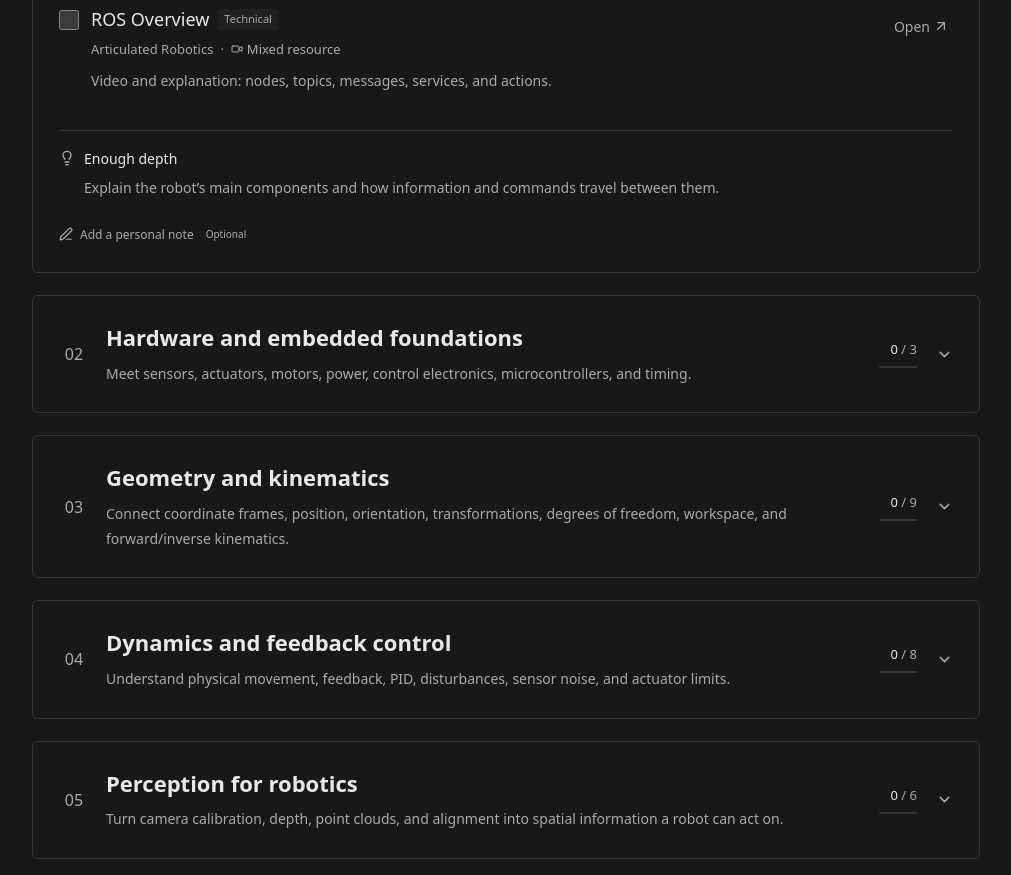
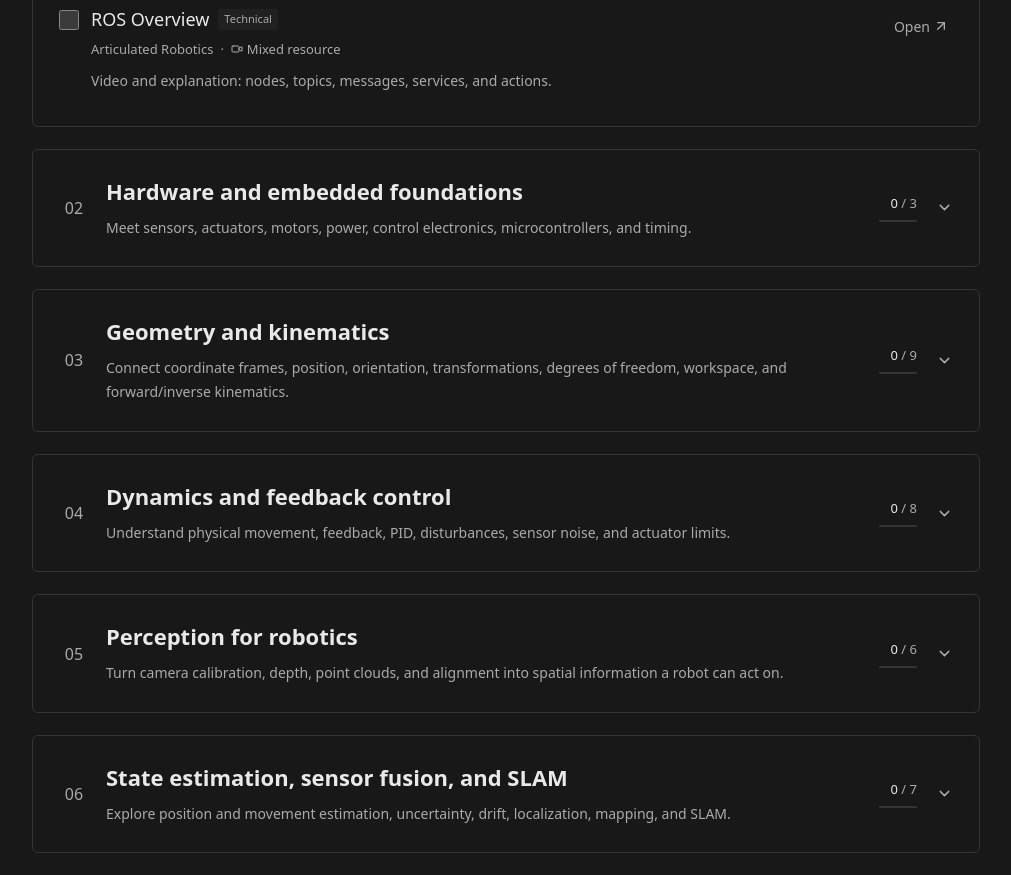
Before and after one commit to Mohamed-ahmed-shokry/RoboAtlas, a React (Vite) app: page / in a window 1280 px wide. Shown: the part 840-1715 px from the top of the page, without its empty margins (258-1269 px from the left). Built offline with nearby package versions, Linux system fonts and the light colour scheme.

Commit message:
feat: remove stage notes and depth guidance

```diff
--- a/src/App.tsx
+++ b/src/App.tsx
@@ -165,7 +165,7 @@
               <p>
                 {next
                   ? `${next.resource.creator} · ${next.resource.format}`
-                  : "Revisit any stage, reflect on your notes, and pick two experiments to try next."}
+                  : "Revisit any stage and pick two experiments to try next."}
               </p>
               {next?.resource.selection && (
                 <p className="continue-selection">{next.resource.selection}</p>
@@ -325,7 +325,6 @@
                     number={index + 1}
                     expanded={filtering || progress.expanded.includes(stage.id)}
                     completed={progress.completed}
-                    note={progress.notes[stage.id] ?? ""}
                     filters={filters}
                     highlighted={highlighted}
                     onExpand={() => {
@@ -346,12 +345,6 @@
                       update((previous) => toggleUnits(previous, ids))
                     }
                     onOpen={openUnit}
-                    onNote={(note) =>
-                      update((previous) => ({
-                        ...previous,
-                        notes: { ...previous.notes, [stage.id]: note },
-                      }))
-                    }
                   />
                 ),
             )}
--- a/src/components/StageSection.tsx
+++ b/src/components/StageSection.tsx
@@ -1,5 +1,4 @@
-import { useState } from "react";
-import { Check, ChevronDown, Lightbulb, PenLine } from "lucide-react";
+import { Check, ChevronDown } from "lucide-react";
 import type { Stage } from "../data/curriculum";
 import { countProgress } from "../lib/progress";
 import type { Filters } from "../lib/progress";
@@ -10,13 +9,11 @@
   number: number;
   expanded: boolean;
   completed: string[];
-  note: string;
   filters: Filters;
   highlighted: string | null;
   onExpand: () => void;
   onToggle: (ids: string[]) => void;
   onOpen: (id: string) => void;
-  onNote: (note: string) => void;
 }
 
 export function StageSection({
@@ -24,15 +21,12 @@
   number,
   expanded,
   completed,
-  note,
   filters,
   highlighted,
   onExpand,
   onToggle,
   onOpen,
-  onNote,
 }: Props) {
-  const [notesOpen, setNotesOpen] = useState(Boolean(note));
   const progress = countProgress(
     stage.resources.flatMap((resource) =>
       resource.units.map((unit) => unit.id),
@@ -92,43 +86,6 @@
               />
             ))}
           </div>
-          <div className="enough-depth">
-            <Lightbulb size={16} aria-hidden="true" />
-            <p>
-              <strong>Enough depth</strong>
-              {stage.enough}
-            </p>
-          </div>
-          <div className="stage-note">
-            <button
-              className="note-toggle"
-              onClick={() => setNotesOpen(!notesOpen)}
-              aria-expanded={notesOpen}
-              aria-controls={`note-area-${stage.id}`}
-            >
-              <PenLine size={14} aria-hidden="true" />
-              {note ? "Your stage note" : "Add a personal note"}
-              <span>Optional</span>
-            </button>
-            {notesOpen && (
-              <div id={`note-area-${stage.id}`} className="note-area">
-                <label htmlFor={`note-${stage.id}`}>
-                  Interesting / unclear / want to try
-                </label>
-                <textarea
-                  id={`note-${stage.id}`}
-                  value={note}
-                  maxLength={20000}
-                  rows={3}
-                  placeholder="A question, an idea, a robot you want to build…"
-                  onChange={(event) => onNote(event.target.value)}
-                />
-                <span className="note-hint">
-                  Plain text · saved with your progress
-                </span>
-              </div>
-            )}
-          </div>
         </div>
       )}
     </section>
--- a/src/styles.css
+++ b/src/styles.css
@@ -715,75 +715,6 @@
   line-height: 1.8;
   margin: 8px 0;
 }
-.enough-depth {
-  display: flex;
-  align-items: flex-start;
-  gap: 9px;
-  margin-top: 8px;
-  padding: 15px 0;
-  border-top: 1px solid var(--border);
-  color: var(--muted);
-}
-.enough-depth > svg {
-  color: var(--muted);
-  margin-top: 4px;
-  flex-shrink: 0;
-}
-.enough-depth p {
-  font-size: 14px;
-  line-height: 1.9;
-}
-.enough-depth strong {
-  display: block;
-  color: var(--text);
-  font-weight: 500;
-  margin-bottom: 3px;
-}
-.stage-note {
-  padding: 0 0 16px;
-}
-.note-toggle {
-  display: flex;
-  align-items: center;
-  gap: 7px;
-  color: var(--muted);
-  font-size: 12px;
-  padding: 9px 0;
-  background: transparent;
-}
-.note-toggle:hover {
-  color: var(--accent);
-}
-.note-toggle span {
-  margin-left: 5px;
-  font-size: 10px;
-}
-.note-area {
-  margin-top: 8px;
-}
-.note-area label {
-  display: block;
-  color: var(--muted);
-  font-size: 12px;
-  margin-bottom: 8px;
-}
-.note-area textarea {
-  width: 100%;
-  resize: vertical;
-  color: var(--text);
-  background: var(--bg);
-  border: 1px solid var(--border);
-  border-radius: 4px;
-  padding: 11px 12px;
-  font-size: 13px;
-  line-height: 1.8;
-}
-.note-hint {
-  display: block;
-  color: var(--muted);
-  font-size: 11px;
-  margin-top: 6px;
-}
 .page-footer {
   display: flex;
   align-items: flex-start;
```
